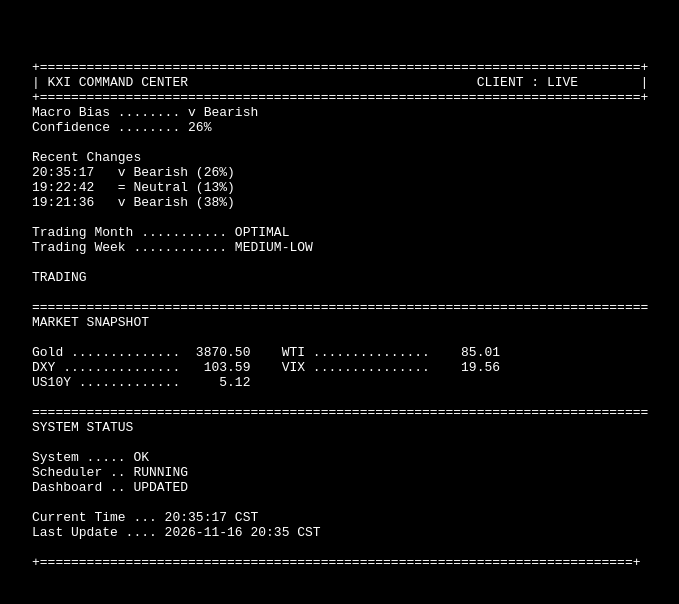
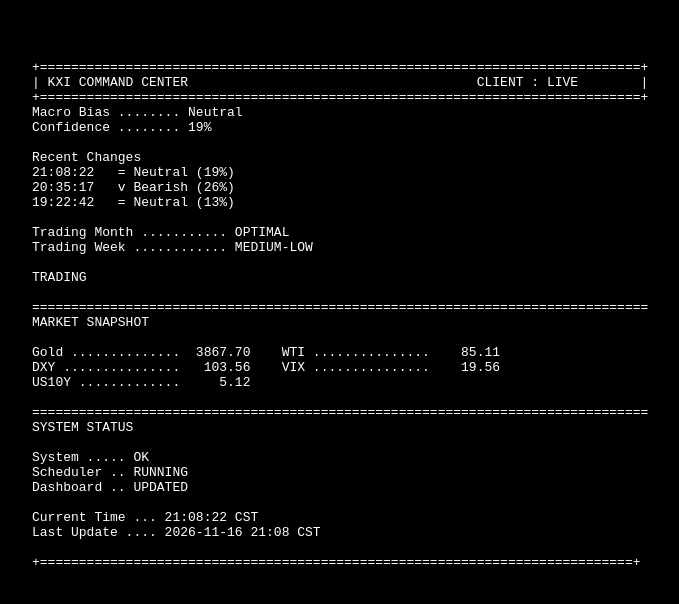
Before and after one commit to Grandmaster1313/KXI, a plain HTML site: page dashboard/index.html in a window 1280 px wide. Shown: the whole page, without its empty margins (28-707 px from the left). Drawn offline with Linux system fonts and the light colour scheme.

Commit message:
CLEON Dashboard 2026-11-16 21:08:22 CST

```diff
--- a/dashboard/index.html
+++ b/dashboard/index.html
@@ -19,13 +19,13 @@
 +=============================================================================+
 | KXI COMMAND CENTER                                     CLIENT : LIVE        |
 +=============================================================================+
-Macro Bias ........ v Bearish
-Confidence ........ 26%
+Macro Bias ........ Neutral
+Confidence ........ 19%
 
 Recent Changes
+21:08:22   = Neutral (19%)
 20:35:17   v Bearish (26%)
 19:22:42   = Neutral (13%)
-19:21:36   v Bearish (38%)
 
 Trading Month ........... OPTIMAL
 Trading Week ............ MEDIUM-LOW
@@ -35,8 +35,8 @@ TRADING
 ===============================================================================
 MARKET SNAPSHOT
 
-Gold ..............  3870.50    WTI ...............    85.01
-DXY ...............   103.59    VIX ...............    19.56
+Gold ..............  3867.70    WTI ...............    85.11
+DXY ...............   103.56    VIX ...............    19.56
 US10Y .............     5.12
 
 ===============================================================================
@@ -46,8 +46,8 @@ System ..... OK
 Scheduler .. RUNNING
 Dashboard .. UPDATED
 
-Current Time ... 20:35:17 CST
-Last Update .... 2026-11-16 20:35 CST
+Current Time ... 21:08:22 CST
+Last Update .... 2026-11-16 21:08 CST
 
 +============================================================================+
 
```
Also changed, not shown: audio_alert_status.txt, heartbeat_status.txt, macro_bias_state.txt.
